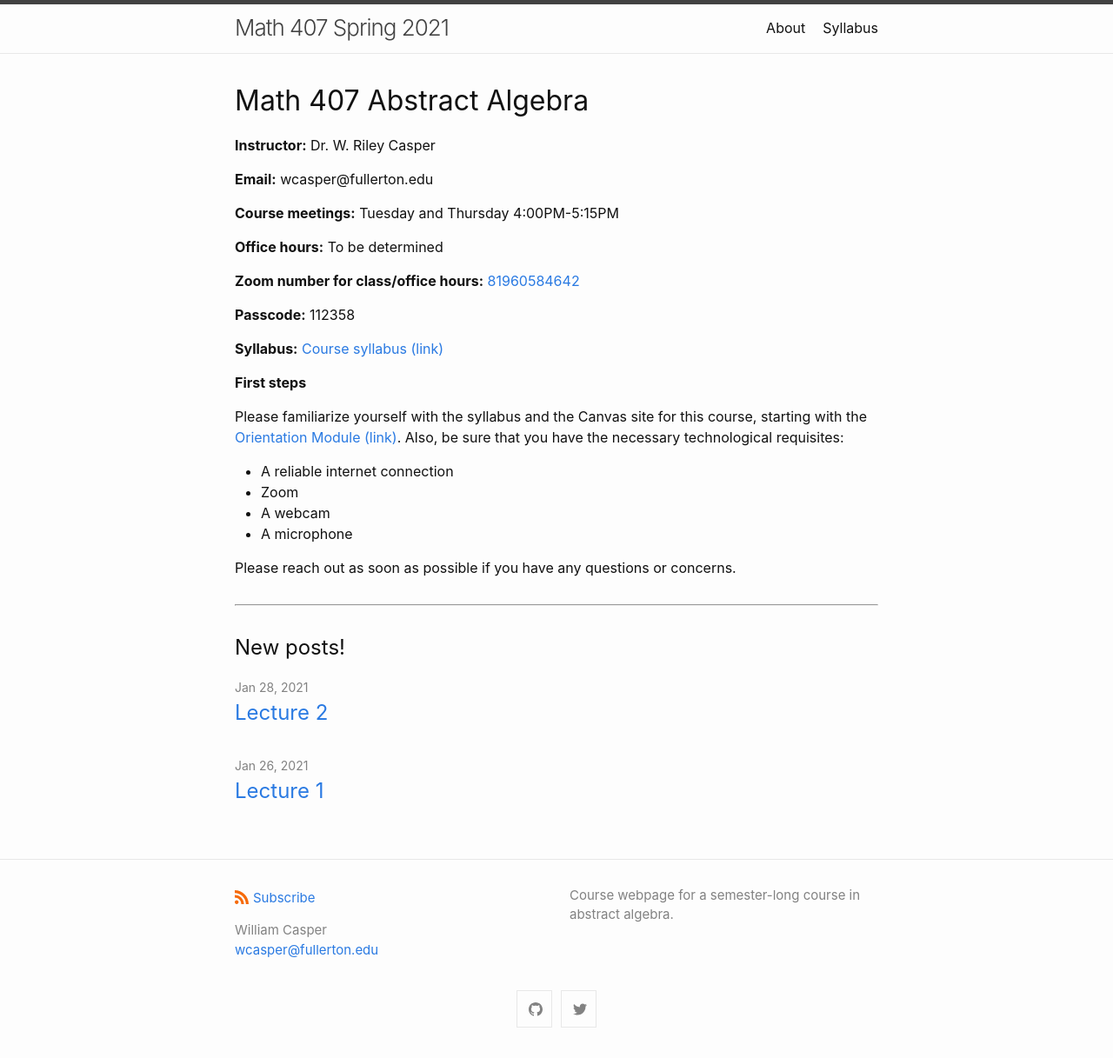
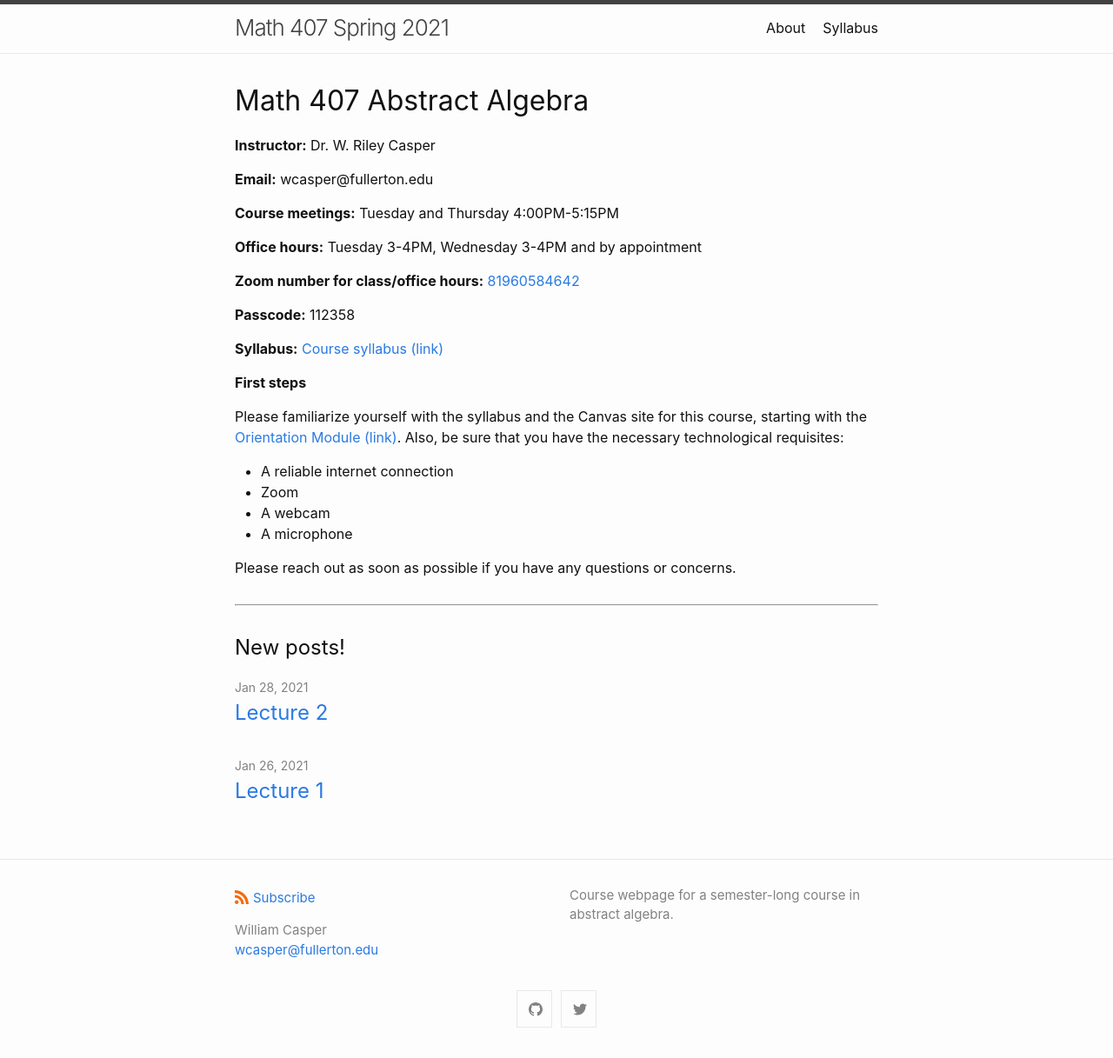
Before and after one commit to wcasper/math407spring2021, a Jekyll site: the page built from index.md, in a window 1280 px wide. Shown: the whole page at 87% size. Built offline with Jekyll 4.4.1, drawn with Linux system fonts in a browser that asks for light colours.

Commit message:
added office hour time

```diff
--- a/index.md
+++ b/index.md
@@ -15,7 +15,7 @@ title: Math 407 Abstract Algebra
 
 **Course meetings:** Tuesday and Thursday 4:00PM-5:15PM
 
-**Office hours:** To be determined
+**Office hours:** Tuesday 3-4PM, Wednesday 3-4PM and by appointment
 
 **Zoom number for class/office hours:** <a target="_parent" href="https://fullerton.zoom.us/j/81960584642?pwd=N1J6Y05pd3h5KzBtNjE4anloSmRPQT09">81960584642</a>
 
```
Also changed, not shown: extras/syllabus.md (+1 -1 lines).
